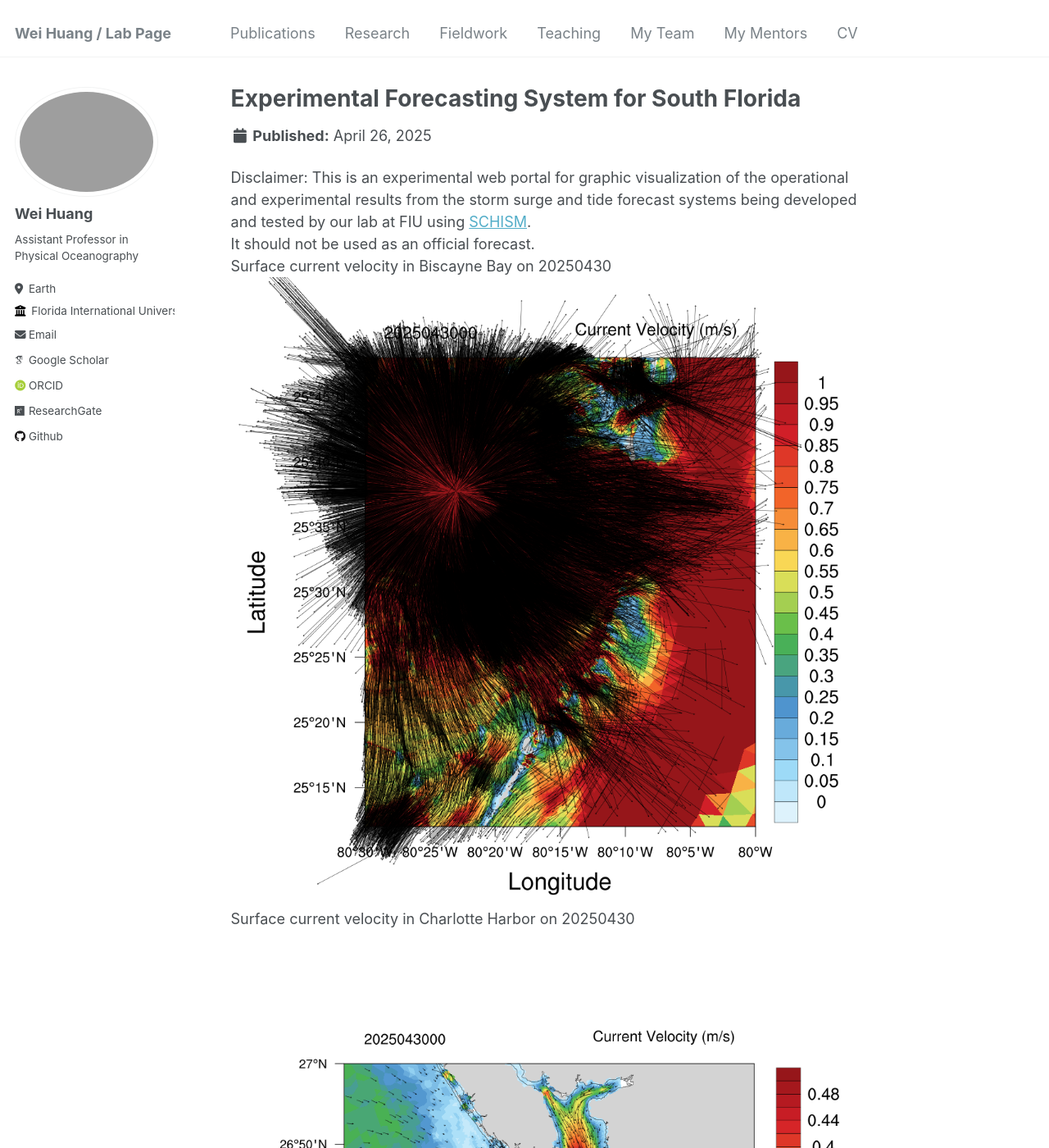
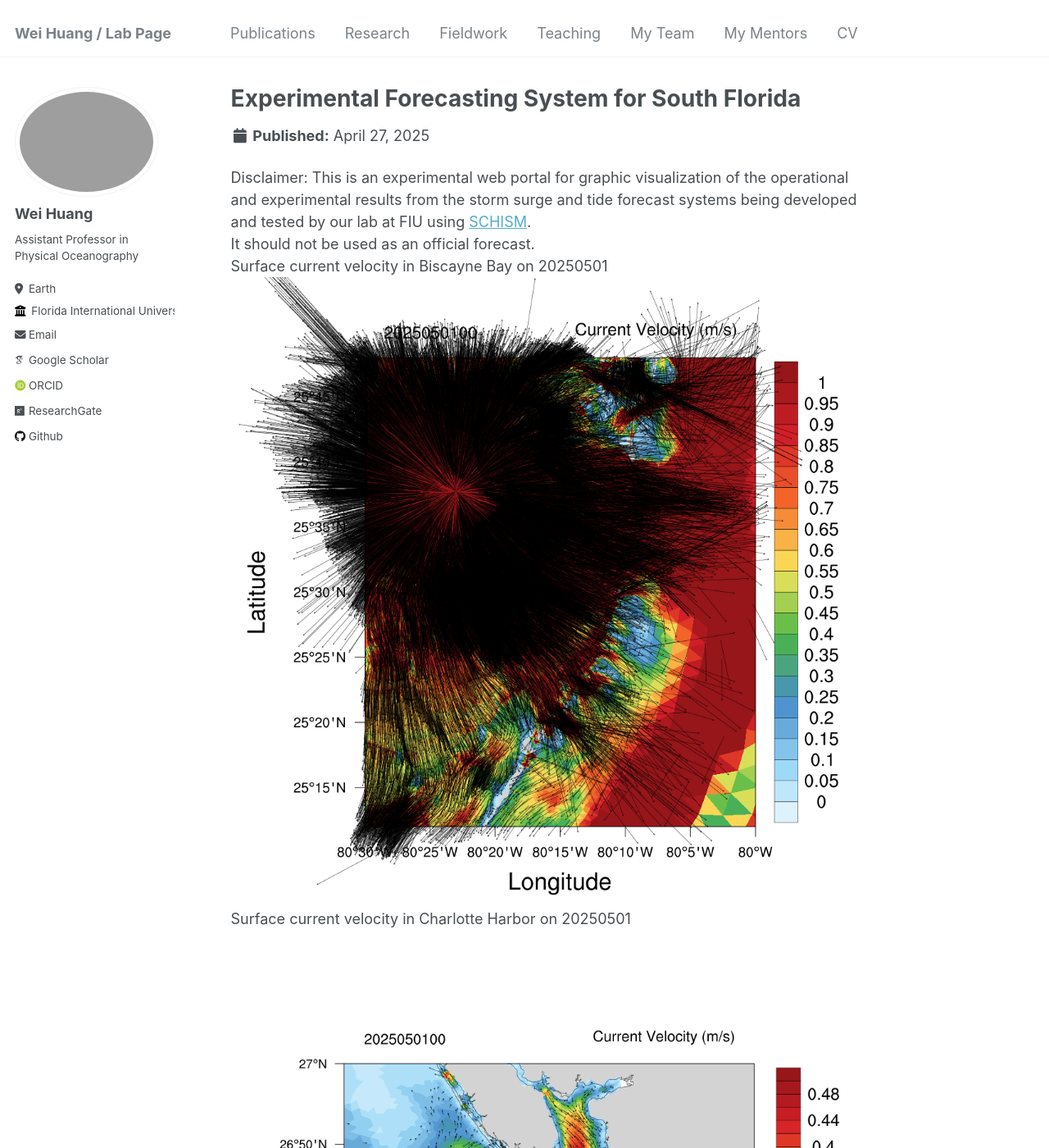
Before and after one commit to huang96169/huang96169.github.io, a Jekyll site: the page built from _research/research-1.md, in a window 1280 px wide and 1400 px high. Shown: the whole window at 82% size. Built offline with Jekyll 4.4.1, drawn with Linux system fonts in a browser that asks for light colours; some web fonts are replaced; some of the changed text lies outside the part shown.

Commit message:
replaced research_uv1.gif research_salt1.gif research_temp1.gif and replaced research_elev2.gif research_uv2.gif research_salt2.gif research_temp2.gif

```diff
--- a/_research/research-1.md
+++ b/_research/research-1.md
@@ -1,7 +1,7 @@
 ---
 title: "Experimental Forecasting System for South Florida"
-short: Surface current velocity of South Florida from 20250426 to 20250430
-date: 2025-04-26
+short: Surface current velocity of South Florida from 20250427 to 20250501
+date: 2025-04-27
 short1: "Disclaimer: This is an experimental web portal for graphic visualization of the operational and experimental results from the storm surge and tide forecast systems being developed and tested by our lab at FIU using [SCHISM](https://ccrm.vims.edu/schismweb/). It should not be used as an official forecast."
 excerpt: "<img src='/images/research_uv1.gif'>"
 collection: research
@@ -10,11 +10,11 @@ collection: research
 Disclaimer:
 This is an experimental web portal for graphic visualization of the operational and experimental results from the storm surge and tide forecast systems being developed and tested by our lab at FIU using [SCHISM](https://ccrm.vims.edu/schismweb/).<br/>
 It should not be used as an official forecast.<br/>
-Surface current velocity in Biscayne Bay on 20250430<br/>
+Surface current velocity in Biscayne Bay on 20250501<br/>
 <img src='/images/research_Bbay.png'>
-Surface current velocity in Charlotte Harbor on 20250430<br/>
+Surface current velocity in Charlotte Harbor on 20250501<br/>
 <img src='/images/research_Cbay.png'>
-Surface current velocity in Tampa Bay on 20250430<br/>
+Surface current velocity in Tampa Bay on 20250501<br/>
 <img src='/images/research_Tbay.png'>
 The map below showns observational stations used for validating the model's results, as well as the horizontal grid. <br/>
 The horizontal grid for SCHISM in simulating Biscayne Bay in South Florida, using flexible resolution resolving levees and canals (1-2 m), watershed rural and urban areas (30m-50m) and coastal ocean (500m-5km).<br/>
```
Also changed, not shown: _research/research-2.md (+6 -6 lines), images/research_Bbay.png, images/research_Cbay.png, images/research_Tbay.png, images/research_maxelev2.gif, 4 other files.
